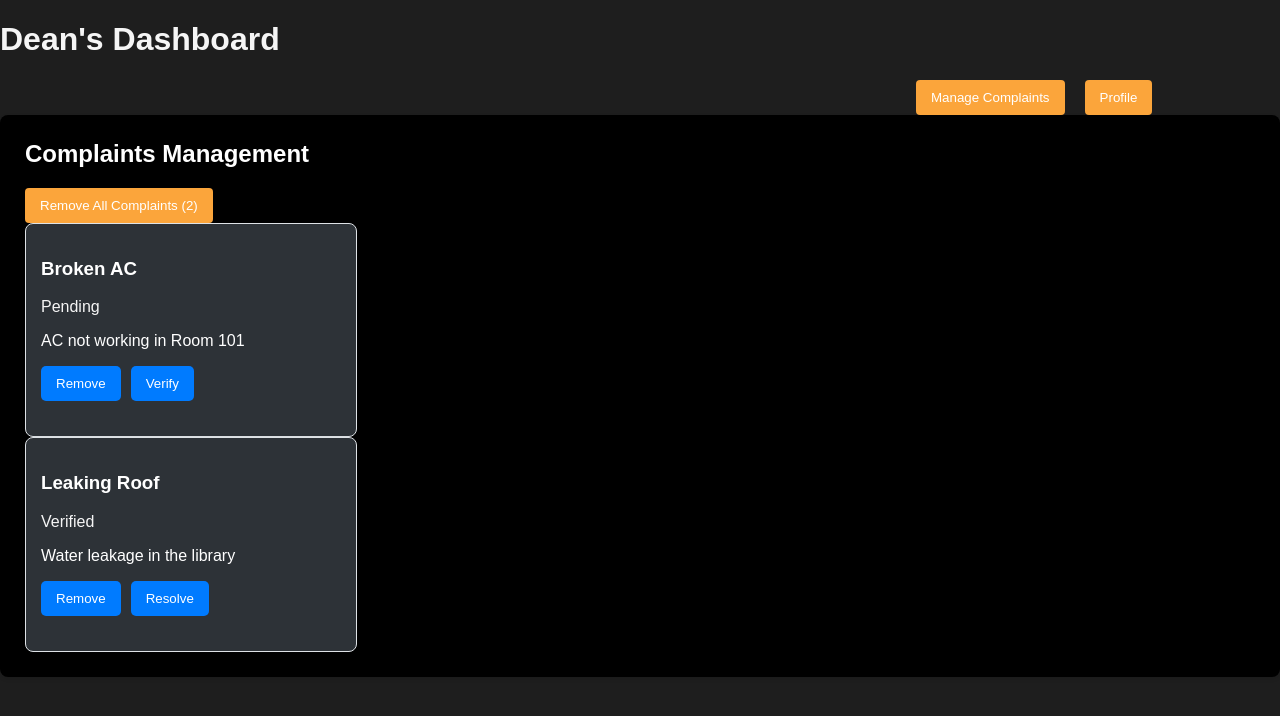
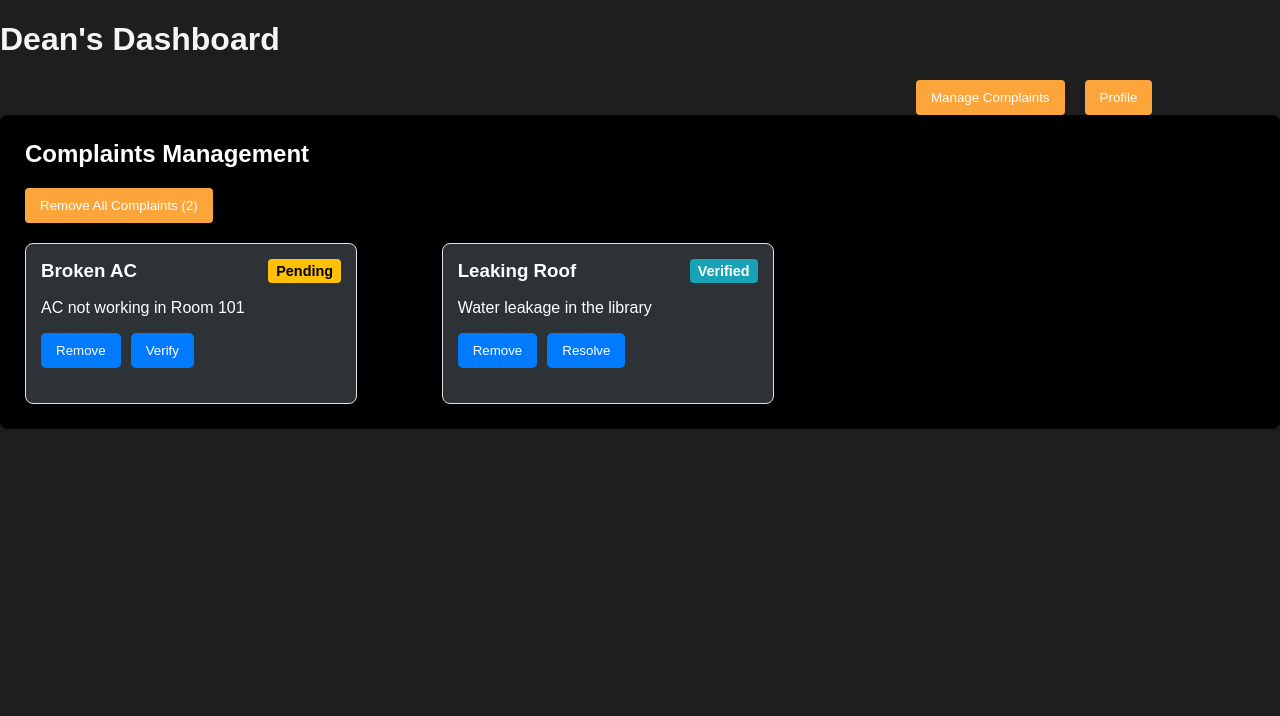
Before and after one commit to DHL-Code/StudentFacilityComplaintManagmentSystem, a React (Vite) app in the folder client/: page /DeanPage in a window 1280 px wide. Shown: the top 716 px of the page. Built offline with nearby package versions, Linux system fonts and the light colour scheme.

Commit message:
adding the css to the section

```diff
--- a/client/src/styles/Student.css
+++ b/client/src/styles/Student.css
@@ -510,3 +510,82 @@ button:hover {
     outline: none;
     box-shadow: none;
 }
+
+.complaint-status {
+    padding: 20px;
+    background-color: #2e2e2e;
+    border-radius: 8px;
+    margin: 20px;
+}
+
+.complaints-list {
+    display: grid;
+    grid-template-columns: repeat(auto-fill, minmax(300px, 1fr));
+    gap: 20px;
+    margin-top: 20px;
+}
+
+.complaint-card {
+    background-color: #3a3a3a;
+    border-radius: 8px;
+    padding: 15px;
+    box-shadow: 0 2px 4px rgba(0, 0, 0, 0.2);
+}
+
+.complaint-header {
+    display: flex;
+    justify-content: space-between;
+    align-items: center;
+    margin-bottom: 10px;
+}
+
+.complaint-header h3 {
+    margin: 0;
+    color: #fff;
+}
+
+.status {
+    padding: 4px 8px;
+    border-radius: 4px;
+    font-size: 0.9em;
+    font-weight: bold;
+}
+
+.status.pending {
+    background-color: #ffc107;
+    color: #000;
+}
+
+.status.verified {
+    background-color: #17a2b8;
+    color: #fff;
+}
+
+.status.resolved {
+    background-color: #28a745;
+    color: #fff;
+}
+
+.complaint-details {
+    color: #ccc;
+}
+
+.complaint-details p {
+    margin: 5px 0;
+}
+
+.complaint-image {
+    margin-top: 10px;
+}
+
+.complaint-photo {
+    max-width: 100%;
+    border-radius: 4px;
+    margin-top: 10px;
+}
+
+/* Add to existing dashboard-nav styles */
+.dashboard-nav button {
+    /* ... existing styles ... */
+    margin-right: 10px;
+}
```
